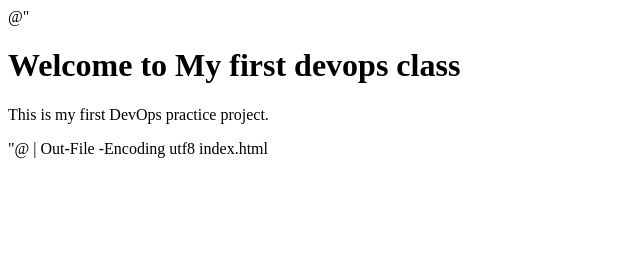
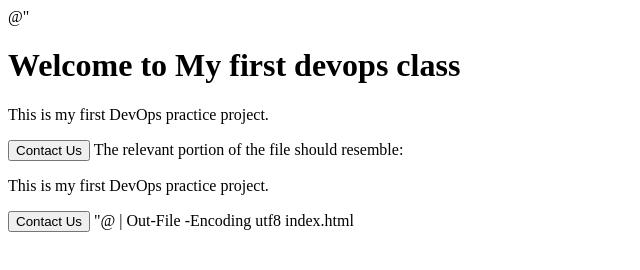
Before and after one commit to sadiaw787-creator/MyWebsite, a plain HTML site: page index.html in a window 1280 px wide. Shown: the whole page, without its empty margins (0-640 px from the left). Drawn offline with Linux system fonts and the light colour scheme.

Commit message:
Add Contact Us button

```diff
--- a/index.html
+++ b/index.html
@@ -15,6 +15,15 @@
 <h1>Welcome to My first devops class</h1>
 
 <p>This is my first DevOps practice project.</p>
+<button>Contact Us</button>
+
+The relevant portion of the file should resemble:
+
+<p>This is my first DevOps practice project.</p>
+
+<button>Contact Us</button>
+
+</body>
 
 </body>
 
```
